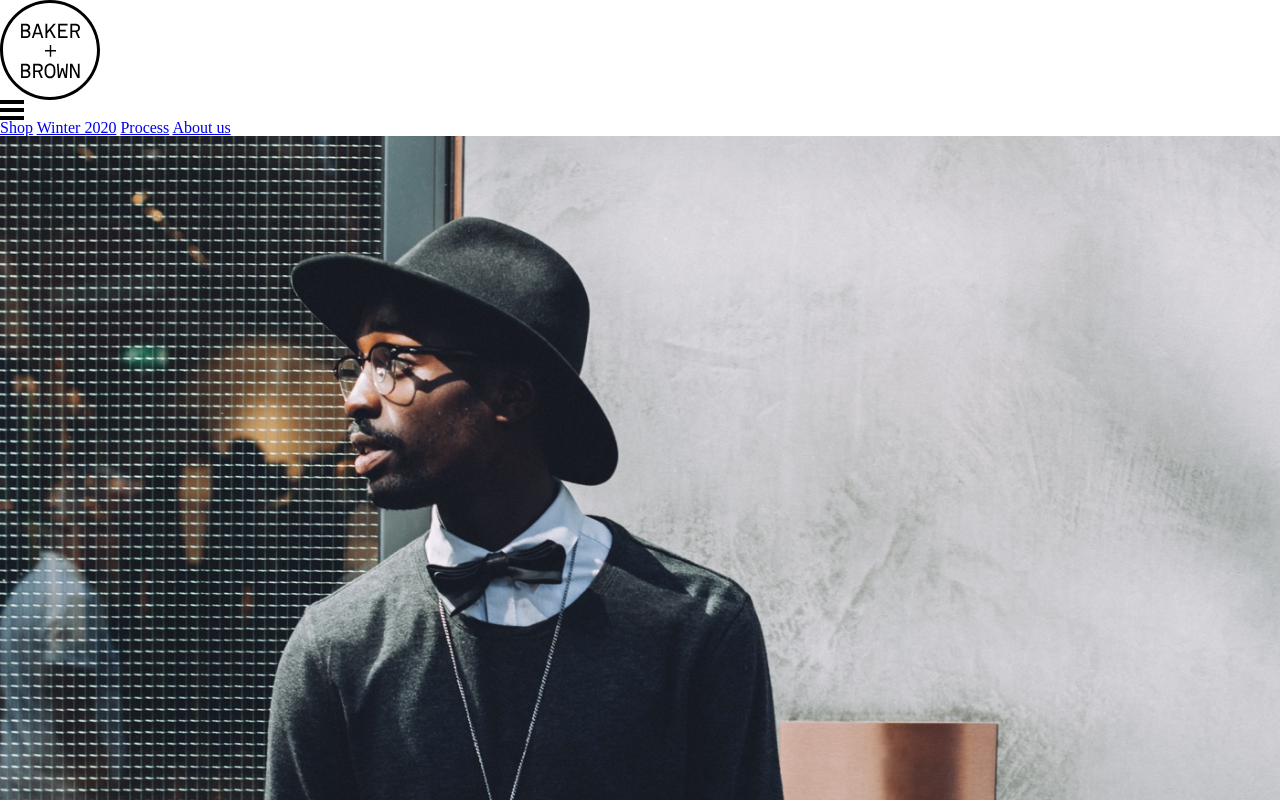
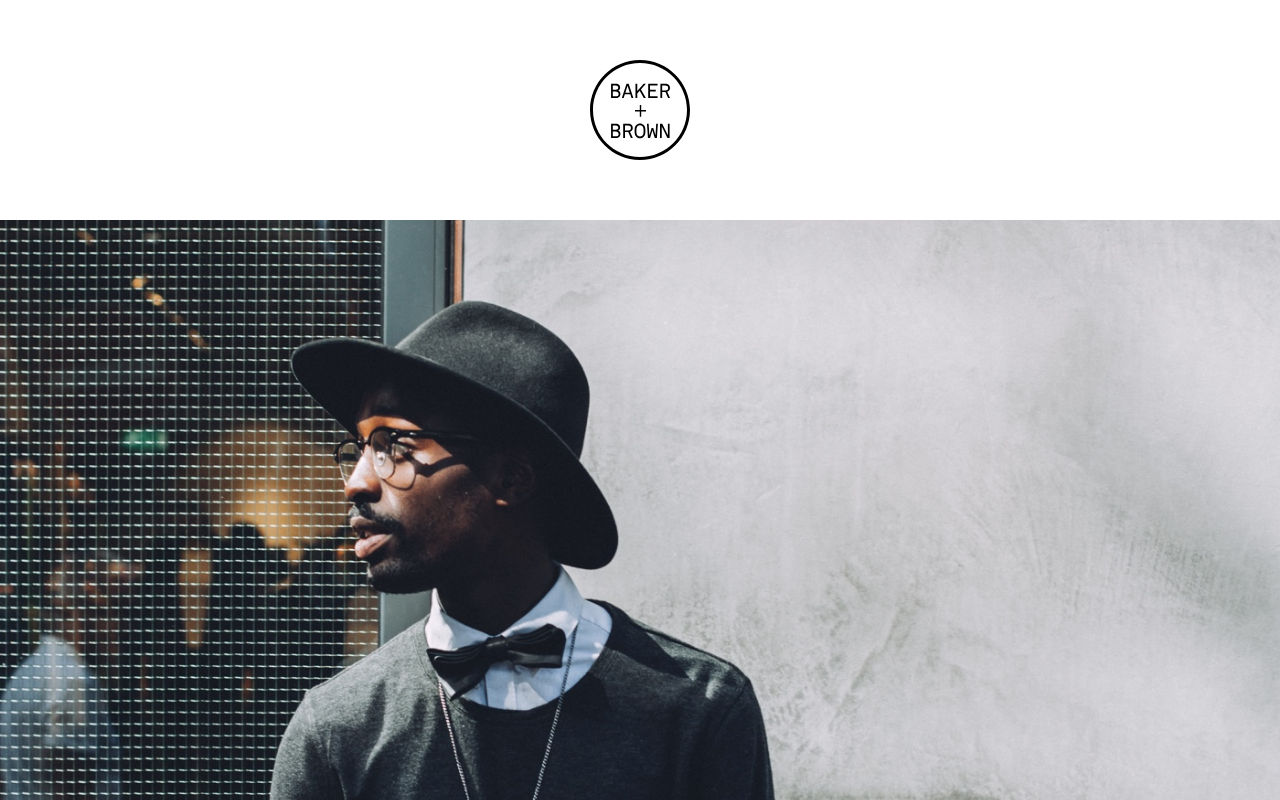
Before and after one commit to Alexcmyk/Baker-and-Brown, a plain HTML site: page index.html in a window 1280 px wide. Shown: the top 800 px of the page. Drawn offline with Linux system fonts and the light colour scheme; a web font is replaced by a local one.

Commit message:
start of basic nav and header styling

```diff
--- a/index.html
+++ b/index.html
@@ -25,11 +25,11 @@
                 <a href="#">Process</a>
                 <a href="#">About us</a>
             </nav>
-            <section class="natural">
+        </div>
+             <section class="natural">
                 <img src="./assets/image_1.jpg" alt="">
                 <h2>Clothes as natural as you are</h2>
             </section>
-        </div>
 
     </body>
 </html>
--- a/style.css
+++ b/style.css
@@ -1,3 +1,5 @@
+@import url("https://fonts.googleapis.com/css2?family=Biryani:wght@200;700&display=swap");
+
 /* Reset */
 html,
 body,
@@ -145,3 +147,56 @@ select {
 }
 
 /* End of reset */
+
+body {
+  font-family: "Biryani", sans-serif;
+  color: #000000;
+  font-size: 16px;
+  line-height: 1.2;
+  font-weight: 200;
+}
+
+a {
+  text-decoration: none;
+  color: #000000;
+}
+
+header {
+  padding: 60px 20px;
+  text-align: center;
+}
+
+.menu {
+  background-color: #f8cede;
+  width: 400px;
+  position: fixed;
+  top: 0;
+  left: 0;
+  height: 100%;
+  display: flex;
+  justify-content: center;
+  align-items: center;
+  transform: translateX(-100%);
+}
+
+/* Position absolute for nav */
+
+/* nav {
+  position: absolute;
+  left: 50px;
+  top: 50%;
+  transform: translateY(-50%);
+} */
+
+nav a {
+  font-size: 32px;
+  font-weight: 700;
+  display: block;
+  margin-bottom: 20px;
+}
+
+.menu-toggle {
+  position: fixed;
+  top: 30px;
+  left: 30px;
+}
```
